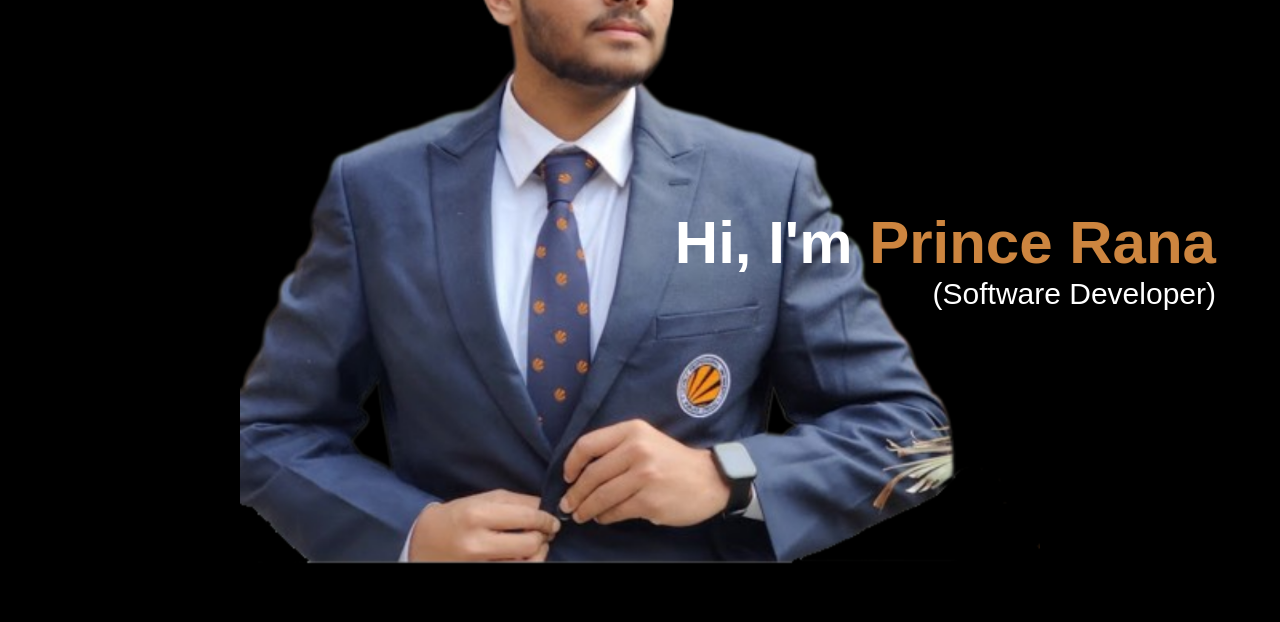
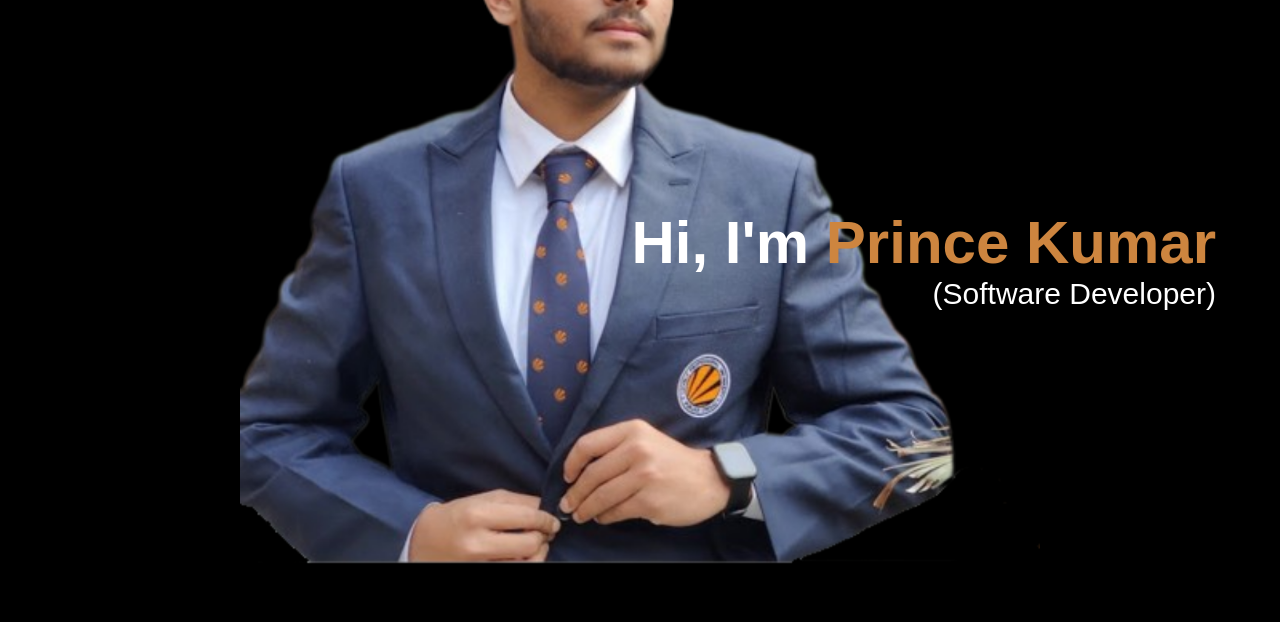
Before and after one commit to boota2002/Portfolio, a plain HTML site: page index.html in a window 1280 px wide. Shown: the part 178-800 px from the top of the page. Drawn offline with Linux system fonts and the light colour scheme.

Commit message:
Updated name

```diff
--- a/index.html
+++ b/index.html
@@ -22,7 +22,7 @@
                 </ul>
             </nav>
             <div class="header">
-                <h1>Hi, I'm<span> Prince Rana</span><br></h1>
+                <h1>Hi, I'm<span> Prince Kumar</span><br></h1>
                 <p>(Software Developer)</p>
 
             </div>
```
